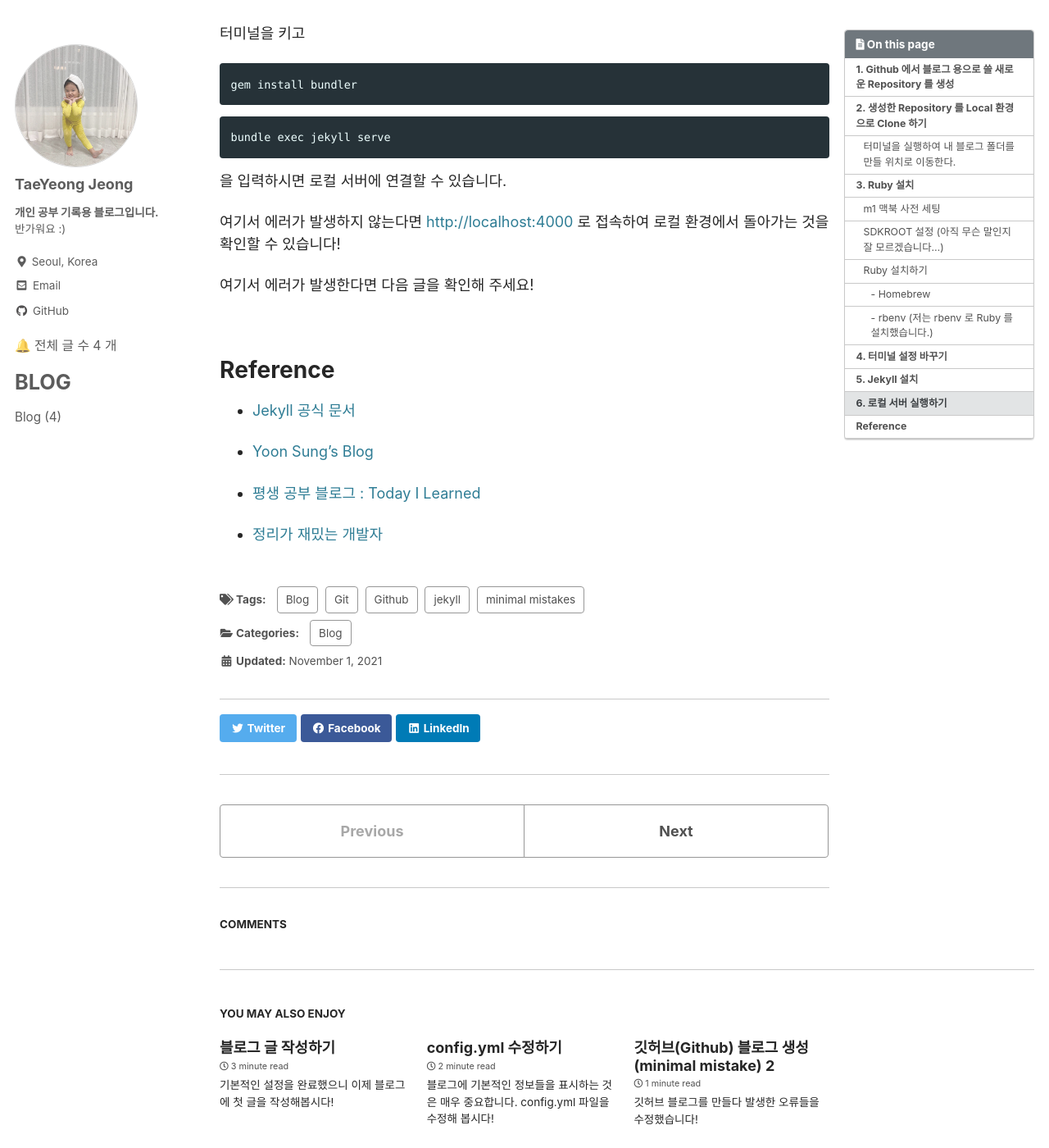
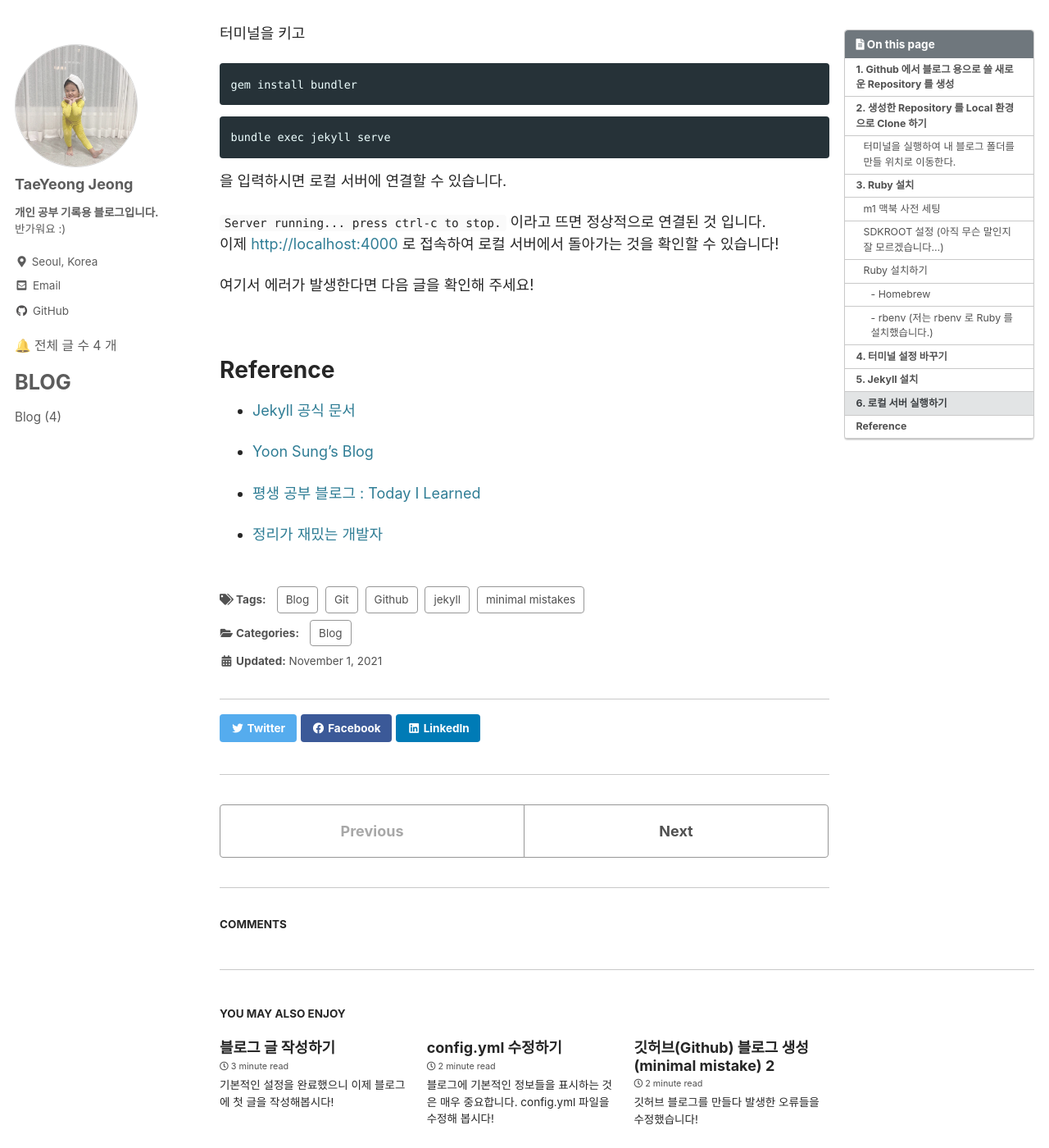
Before and after one commit to dev-taeyeong/test-blog, a Jekyll site: the page built from _posts/Github_Blog/2021-11-01-make-blog-1.md, in a window 1280 px wide and 1400 px high, scrolled down 5869 px. Shown: the whole window at 82% size. Built offline with Jekyll 4.4.1, drawn with Linux system fonts in a browser that asks for light colours; cached includes are drawn as plain includes; comment, search, counter and statistics services are not loaded.

Commit message:
깃허브 블로그 생성 게시물 수정

```diff
--- a/_posts/Github_Blog/2021-11-01-make-blog-1.md
+++ b/_posts/Github_Blog/2021-11-01-make-blog-1.md
@@ -277,7 +277,8 @@ bundle exec jekyll serve
 
 을 입력하시면 로컬 서버에 연결할 수 있습니다.
 
-여기서 에러가 발생하지 않는다면 [http://localhost:4000](http://localhost:4000) 로 접속하여 로컬 환경에서 돌아가는 것을 확인할 수 있습니다!
+`Server running... press ctrl-c to stop.` 이라고 뜨면 정상적으로 연결된 것 입니다.
+이제 [http://localhost:4000](http://localhost:4000){:target="\_blank"} 로 접속하여 로컬 서버에서 돌아가는 것을 확인할 수 있습니다!
 
 여기서 에러가 발생한다면 다음 글을 확인해 주세요!
 
```
Also changed, not shown: _posts/Github_Blog/2021-11-01-make-blog-2.md (+2 -1 lines).
